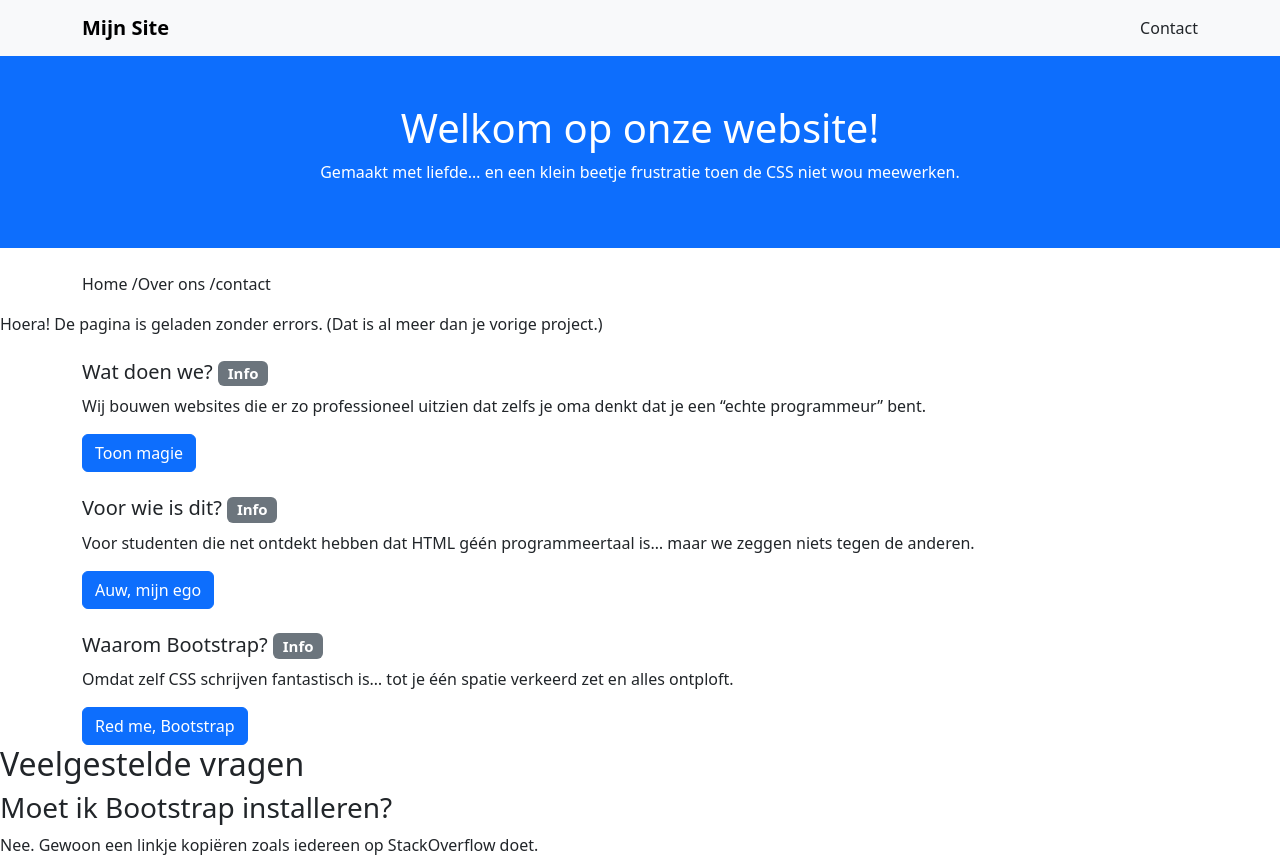
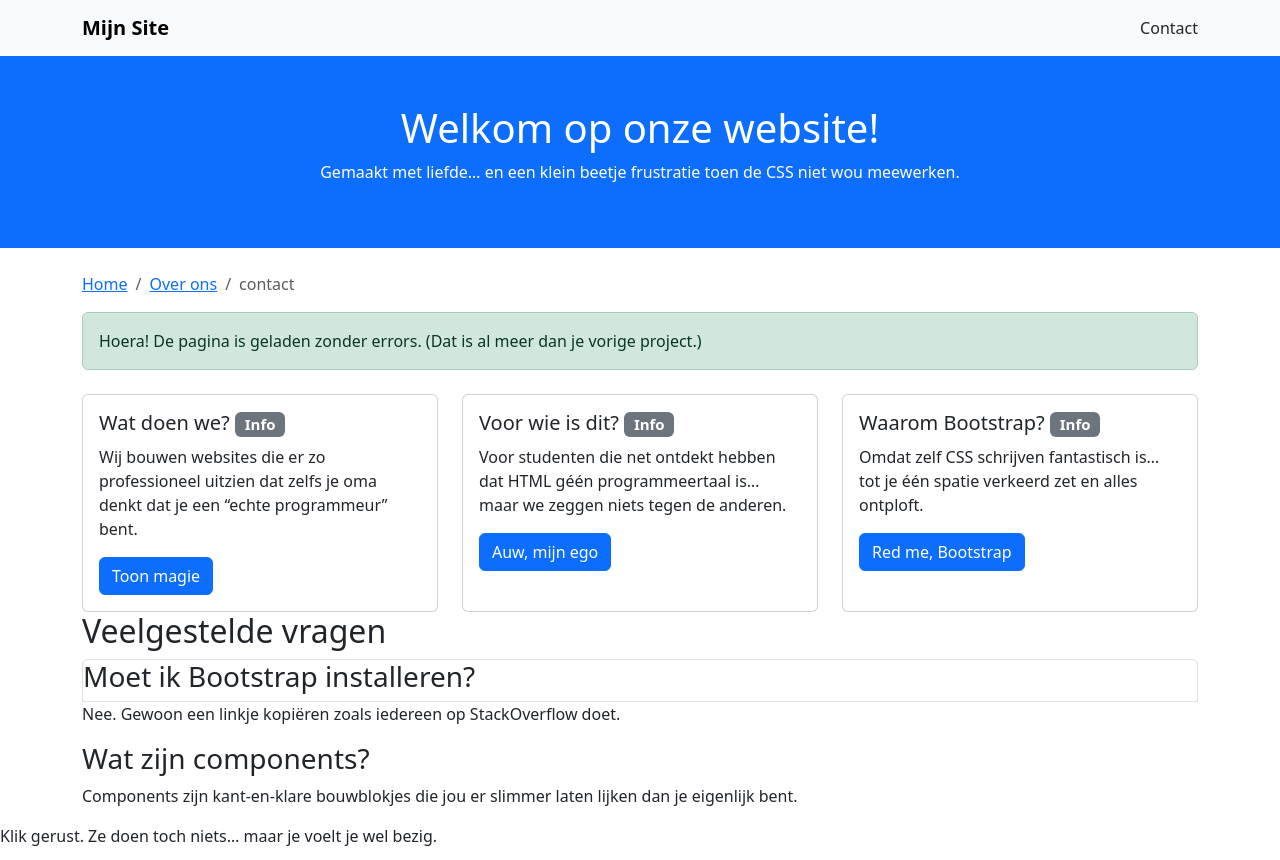
Before and after one commit to MouadJeaali49/BWD2-MouadJeaali-2526, a website: page 02.Components/Geleide oefening/index-leeg.html in a window 1280 px wide. Shown: the top 860 px of the page. Drawn offline with nearby package versions, Linux system fonts and the light colour scheme.

Commit message:
voorbeeld oefeningen toegevoegd

```diff
--- a/02.Components/Geleide oefening/index-leeg.html
+++ b/02.Components/Geleide oefening/index-leeg.html
@@ -28,19 +28,19 @@
 
     <!-- TODO: Bootstrap breadcrumb -->
     <section class="container mt-3">
-        <nav class="">
+        <nav aria-label="breadcrumb">
             <ol class="breadcrumb">
-                <li>Home / </li>
-                <li>Over ons /</li>
-                <li>contact</li>
+                <li class="breadcrumb-item"><a href="#">Home</a></li>
+                <li class="breadcrumb-item"><a href="#">Over ons</a></li>
+                <li class="breadcrumb-item active" aria-current="page">contact</li>
             </ol>
         </nav>
 
     </section>
 
     <!-- TODO: Bootstrap alert -->
-    <section>
-        <p>
+    <section class="container">
+        <p class="alert alert-success" role="alert">
             Hoera! De pagina is geladen zonder errors.
             (Dat is al meer dan je vorige project.)
         </p>
@@ -51,16 +51,22 @@
 
 
         <div class="row g-4">
-            <div>
+            <div class="col-md-4">
+                <div class="card h-100">
+                    <div class="card-body">
                         <h5>Wat doen we? <span class="badge bg-secondary">Info</span></h5>
                         <p>
                             Wij bouwen websites die er zo professioneel uitzien
                             dat zelfs je oma denkt dat je een “echte programmeur” bent.
                         </p>
-                <a href="#" class="btn btn-primary" >Toon magie</a>
+                        <a href="#" class="btn btn-primary">Toon magie</a>
+                    </div>
+                </div>
             </div>
 
-            <div>
+            <div class="col-md-4">
+                <div class="card h-100">
+                    <div class="card-body">
                         <h5>Voor wie is dit? <span class="badge bg-secondary">Info</span></h5>
                         <p>
                             Voor studenten die net ontdekt hebben dat HTML géén
@@ -68,8 +74,12 @@
                         </p>
                         <a href="#" class="btn btn-primary">Auw, mijn ego</a>
                     </div>
+                </div>
+            </div>
 
-            <div>
+            <div class="col-md-4">
+                <div class="card h-100">
+                    <div class="card-body">
                         <h5>Waarom Bootstrap? <span class="badge bg-secondary">Info</span></h5>
                         <p>
                             Omdat zelf CSS schrijven fantastisch is…
@@ -78,22 +88,33 @@
                         <a href="#" class="btn btn-primary">Red me, Bootstrap</a>
                     </div>
                 </div>
+            </div>
+
+        </div>
     </section>
 
     <!-- TODO: Bootstrap accordion -->
-    <section>
+    <section class="container">
+        <div class="accordion">
+
                 <h2>Veelgestelde vragen</h2>
 
+            <div class="accordion-item">
                 <h3>Moet ik Bootstrap installeren?</h3>
+            </div>
+
+            <div id="collapseOne" class="accordion-collapse collapse show" data-bs-parent="#accordionExample">
                 <p>
                     Nee. Gewoon een linkje kopiëren zoals iedereen op StackOverflow doet.
                 </p>
+            </div>
 
             <h3>Wat zijn components?</h3>
             <p>
                 Components zijn kant-en-klare bouwblokjes die jou er slimmer laten lijken
                 dan je eigenlijk bent.
             </p>
+        </div>
     </section>
 
     <!-- TODO: Button group -->
```
Also changed, not shown: 01.Bootstrap/VoorbeeldOefening/index.html (+2 -0 lines). Lines whose indentation alone changed are shown as unchanged.
